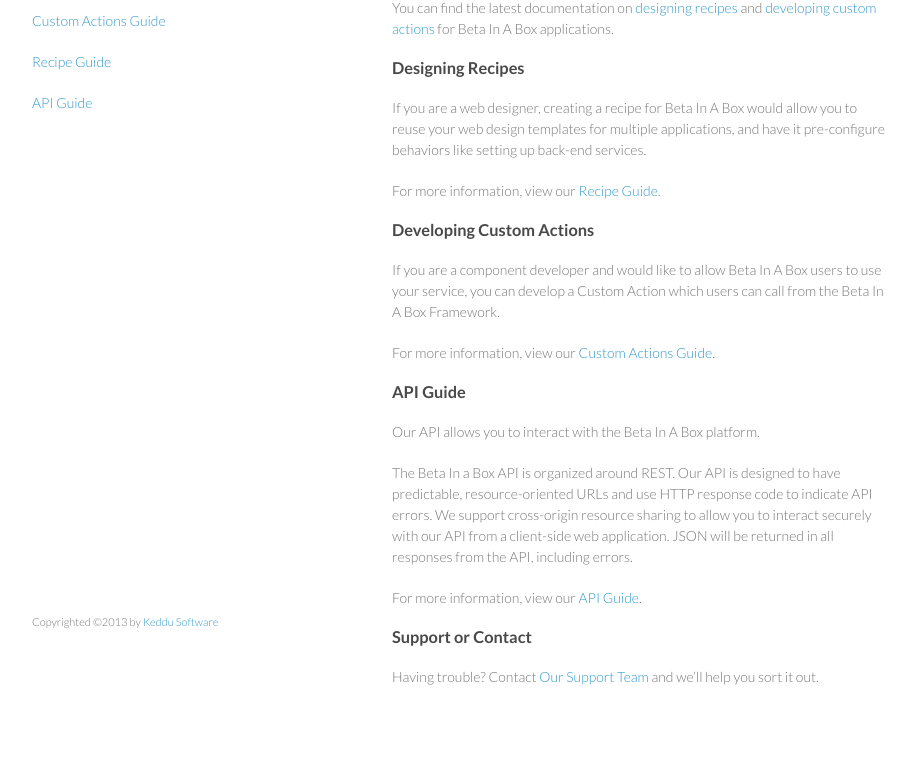
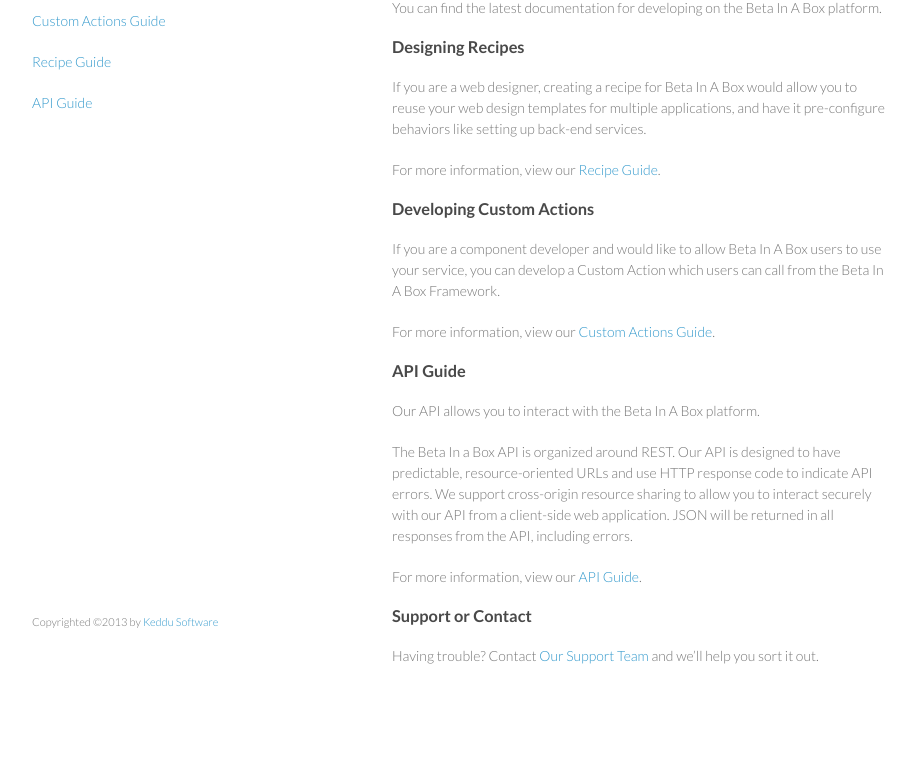
Before and after one commit to betainabox/betainabox.github.com, a plain HTML site: page index.html in a window 1280 px wide. Shown: the part 99-856 px from the top of the page, without its empty margins (178-1094 px from the left). After the commit the page ends 835 px from the top, so only its background shows below. Drawn offline with Linux system fonts and the light colour scheme.

Commit message:
Update index.html

```diff
--- a/index.html
+++ b/index.html
@@ -23,7 +23,7 @@
       <section>
         <h3>Welcome to Beta In A Box Developer Documentation!</h3>
 
-<p>You can find the latest documentation on <a href="recipe.html">designing recipes</a> and <a href="action.html">developing custom actions</a> for Beta In A Box applications.
+<p>You can find the latest documentation for developing on the Beta In A Box platform.
 
 <h3>Designing Recipes</h3>
 <p>If you are a web designer, creating a recipe for Beta In A Box would allow you to reuse your web design templates for multiple applications, and have it pre-configure behaviors like setting up back-end services.</p>
```
